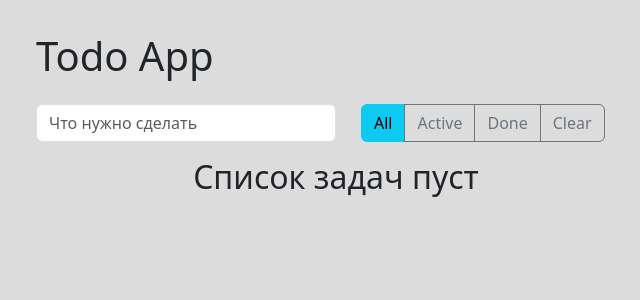
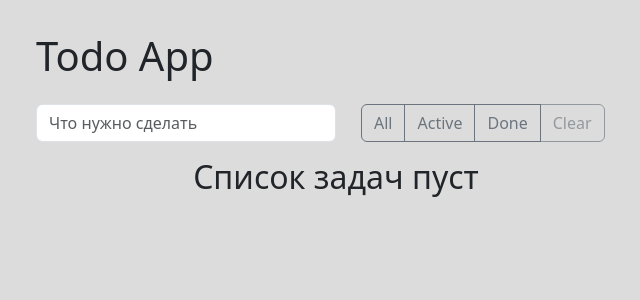
Before and after one commit to nxs88/Kata-Todo-App, a React (Create React App) app: page / in a window 1280 px wide. Shown: the top 300 px of the page, without its empty margins (304-944 px from the left). Built offline with nearby package versions, Linux system fonts and the light colour scheme.

Commit message:
updated Filters color

```diff
--- a/src/App.js
+++ b/src/App.js
@@ -91,6 +91,7 @@ const App = () => {
         <TasksFilter
           tasksFilter={tasksFilterHandler}
           clearAllTasks={clearAllTasksHandler}
+          todos= {filteredTasks}
         />
       </div>
       <TaskList
--- a/src/components/TasksFilter.jsx
+++ b/src/components/TasksFilter.jsx
@@ -1,12 +1,17 @@
-function TasksFilter({ tasksFilter, clearAllTasks }) {
+import { useState } from 'react';
+
+function TasksFilter({ tasksFilter, clearAllTasks, todos }) {
+  const [activeFilter, setActiveFilter] = useState('');
   return (
     <div className="btn-group">
       <button
         type="button"
-        className="btn btn-info"
+        className="btn btn-outline-secondary"
         onClick={() => {
           tasksFilter('All');
+          setActiveFilter('All');
         }}
+        style={{ backgroundColor: activeFilter === 'All' ? 'lightblue' : '' }}
       >
         All
       </button>
@@ -15,6 +20,10 @@ function TasksFilter({ tasksFilter, clearAllTasks }) {
         className="btn btn-outline-secondary"
         onClick={() => {
           tasksFilter('Active');
+          setActiveFilter('Active');
+        }}
+        style={{
+          backgroundColor: activeFilter === 'Active' ? 'lightblue' : '',
         }}
       >
         Active
@@ -24,7 +33,9 @@ function TasksFilter({ tasksFilter, clearAllTasks }) {
         className="btn btn-outline-secondary"
         onClick={() => {
           tasksFilter('Done');
+          setActiveFilter('Done');
         }}
+        style={{ backgroundColor: activeFilter === 'Done' ? 'lightblue' : '' }}
       >
         Done
       </button>
@@ -32,6 +43,7 @@ function TasksFilter({ tasksFilter, clearAllTasks }) {
         type="button"
         className="btn btn-outline-secondary"
         onClick={clearAllTasks}
+        disabled={!todos.length}
       >
         Clear
       </button>
```
